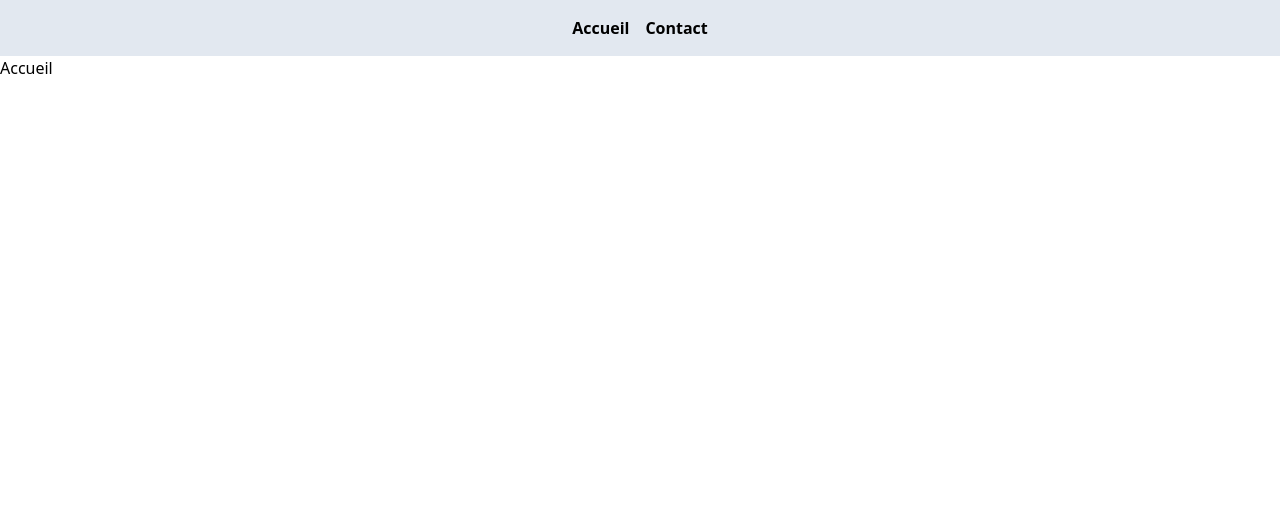
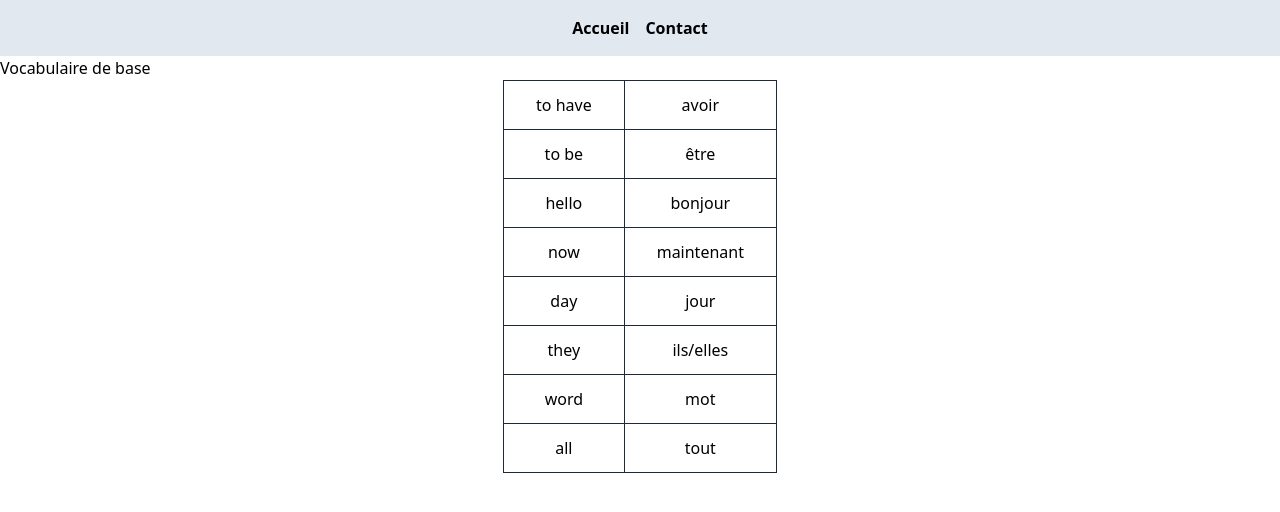
Before and after one commit to nobelAubry5/https---github.com-nobelAubry5-nextjs-start, a Next.js app: page / in a window 1280 px wide. Shown: the top 512 px of the page. Built offline with nearby package versions, Linux system fonts and the light colour scheme.

Commit message:
utilité de useStaticProps

```diff
--- a/pages/index.js
+++ b/pages/index.js
@@ -1,14 +1,34 @@
 import Head from "next/head";
 import Navbar from "../components/Navbar/Navbar";
 
-export default function Home() {
+export default function Home(props) {
+  console.log(props);
   return (
     <>
       <Head>
         <meta name="viewport" content="width=device-width, initial-scale=1.0" />
         <title>Accueil</title>
       </Head>
-      <h1>Accueil</h1>
+      <h1>Vocabulaire de base</h1>
+      <table className="flex flex-row justify-center">
+        <tbody>
+          {props.array.map((el) => (
+            <tr className="border border-slate-800 text-center">
+              <td className="py-3 px-8 mr-4 border border-slate-800">
+                {el.en}
+              </td>
+              <td className="py-3 px-8 ml-4 border border-slate-800">
+                {el.fr}
+              </td>
+            </tr>
+          ))}
+        </tbody>
+      </table>
     </>
   );
 }
+export async function getStaticProps() {
+  const data = await import(`/data/vocabulary.json`);
+  const array = data.vocabulary;
+  return { props: { array } };
+}
```
